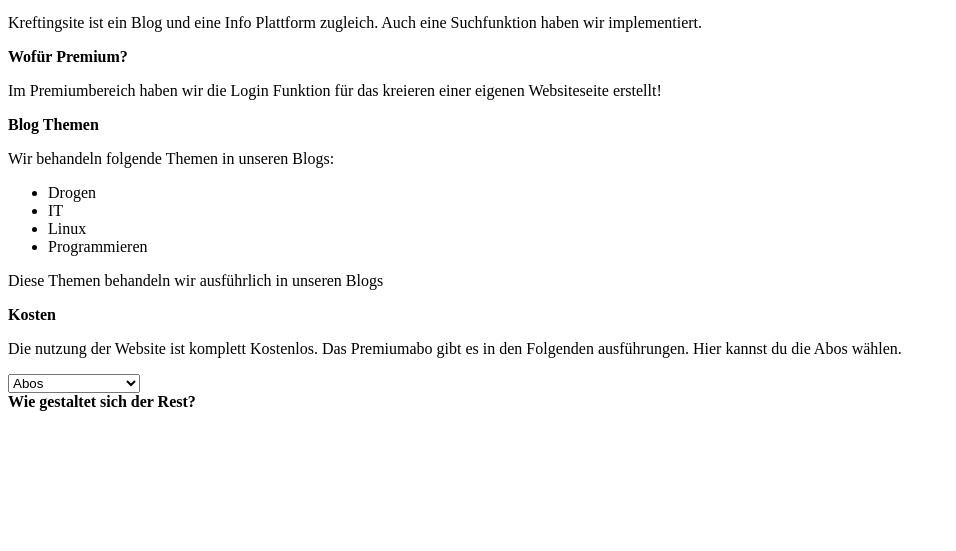
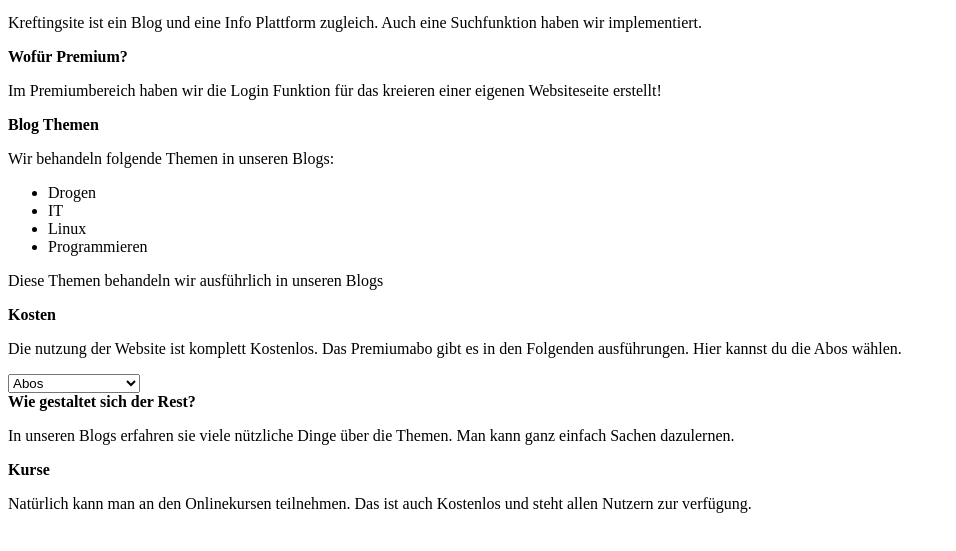
Before and after one commit to kreftingsite/kreftingsite.github.io, a plain HTML site: page index.html in a window 1280 px wide. Shown: the part 127-678 px from the top of the page, without its empty margins (0-956 px from the left). Drawn offline with nearby package versions, Linux system fonts and the light colour scheme.

Commit message:
Save index.html.

```diff
--- a/index.html
+++ b/index.html
@@ -53,7 +53,13 @@
                                        <div>
                                            <b>Wie gestaltet sich der Rest?</b>
                                            <div>
-                                               <p></p>
+                                               <p>In unseren Blogs erfahren sie viele nützliche Dinge über die Themen. Man kann ganz einfach Sachen dazulernen.</p>
+                                               <div>
+                                                   <b>Kurse</b>
+                                                   <div>
+                                                       <p>Natürlich kann man an den Onlinekursen teilnehmen. Das ist auch Kostenlos und steht allen Nutzern zur verfügung.</p>
+                                                   </div>
+                                               </div>
                                            </div>
                                        </div>
                                    </div>
```
